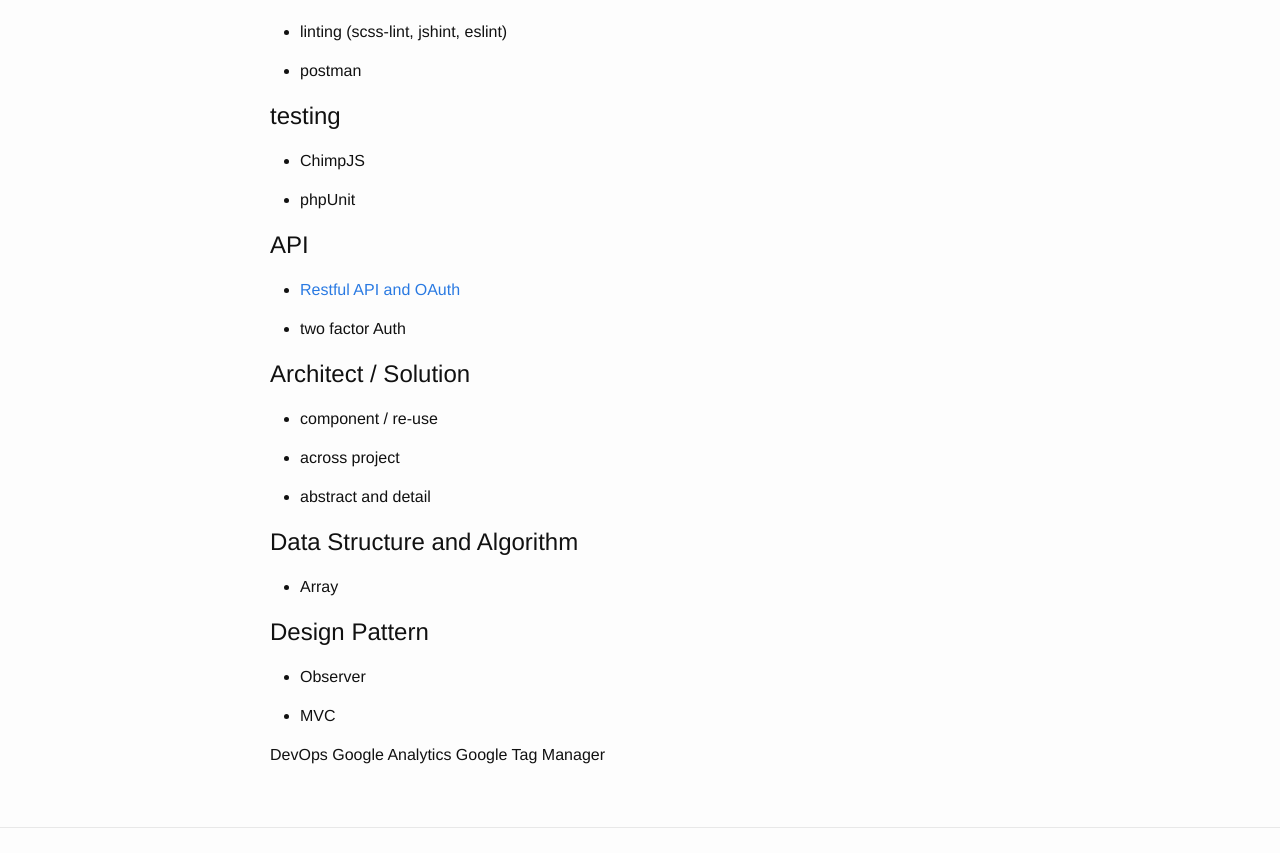
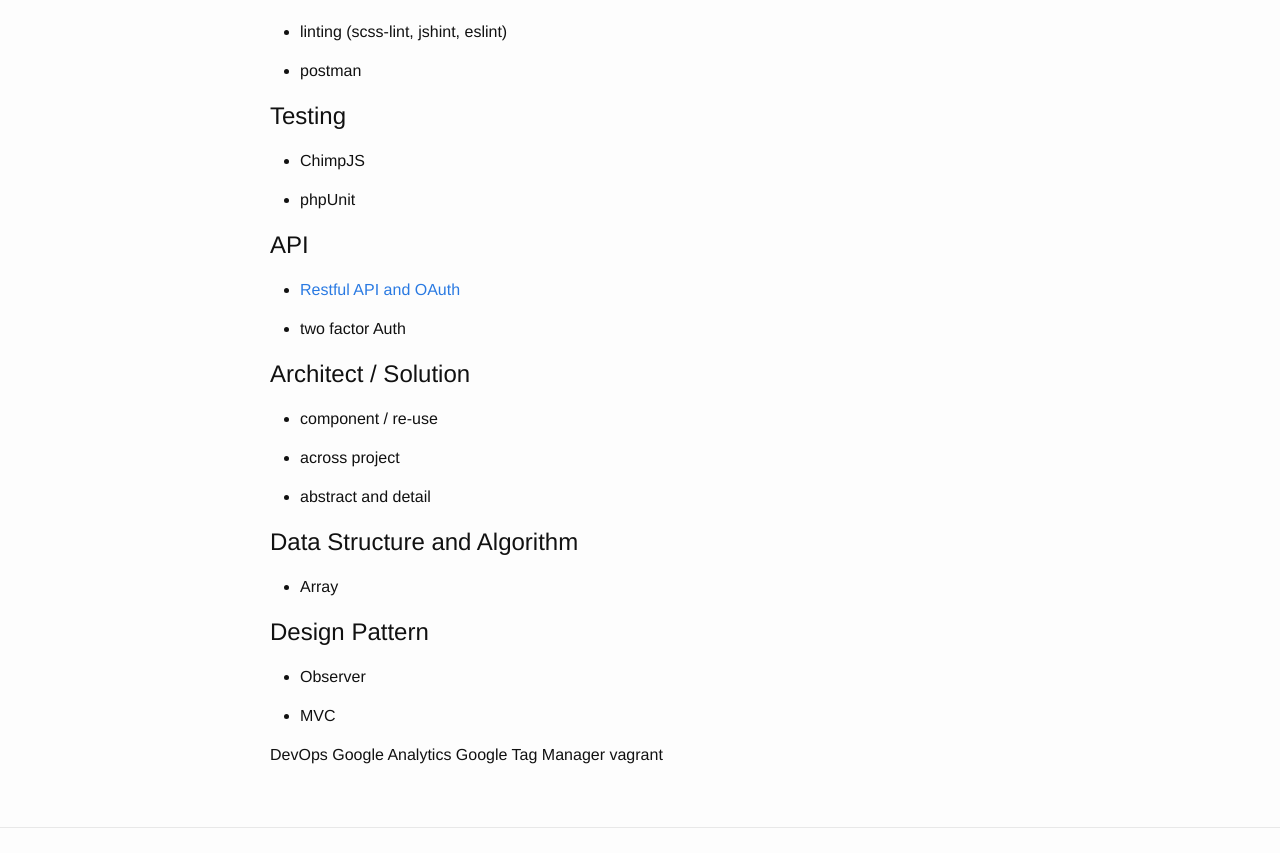
Before and after one commit to ericatsydney/ericatsydney.github.io, a Jekyll site: the page built from _posts/2016-06-29-knowledge-stucture.markdown, in a window 1280 px wide. Shown: the part 1242-2095 px from the top of the page. Built offline with Jekyll 4.4.1, drawn with Linux system fonts in a browser that asks for light colours.

Commit message:
Added ‘mr six'.

```diff
--- a/_posts/2016-06-29-knowledge-stucture.markdown
+++ b/_posts/2016-06-29-knowledge-stucture.markdown
@@ -65,7 +65,7 @@
 
 - postman
 
-testing
+Testing
 =======
 
 - ChimpJS
@@ -103,3 +103,4 @@
 DevOps
 Google Analytics
 Google Tag Manager
+vagrant
```
Also changed, not shown: _posts/2016-07-07-mr-6.markdown (added, +14 -0 lines).
